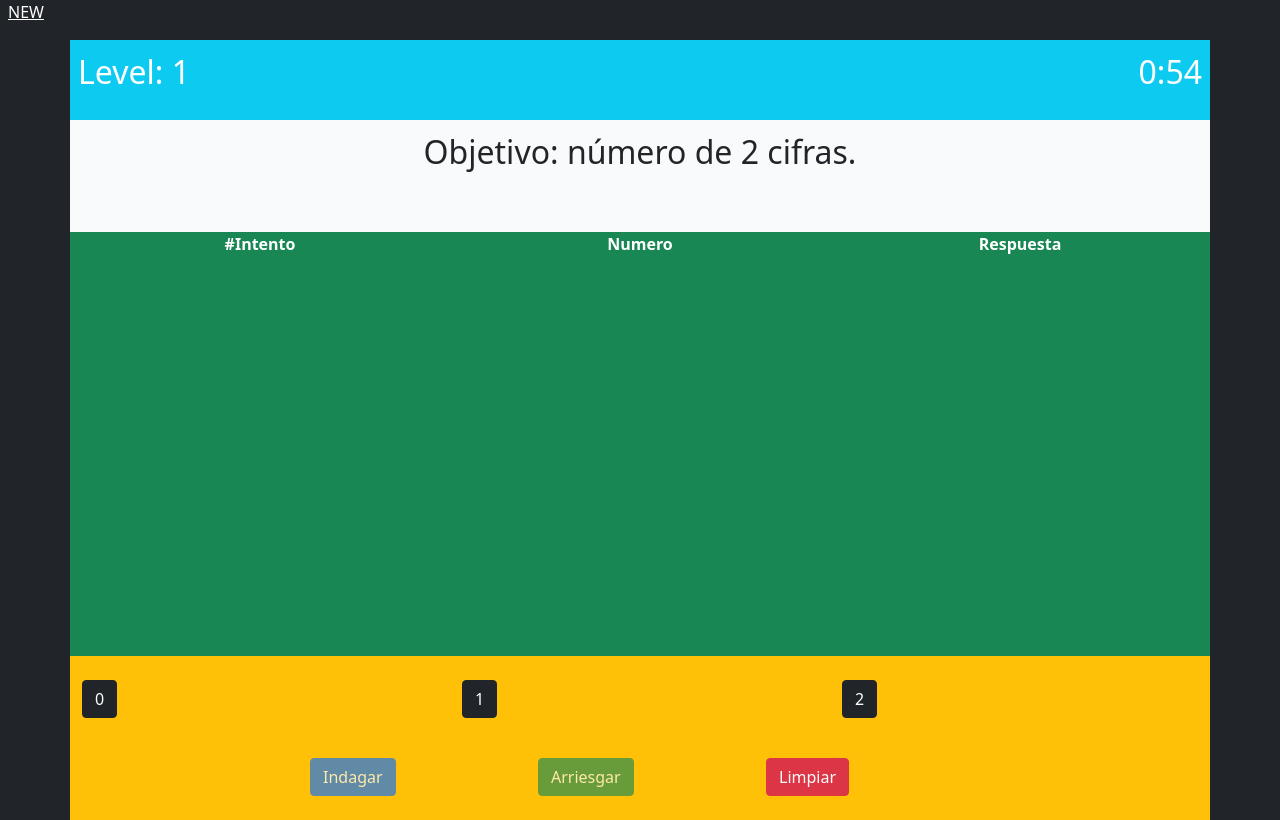
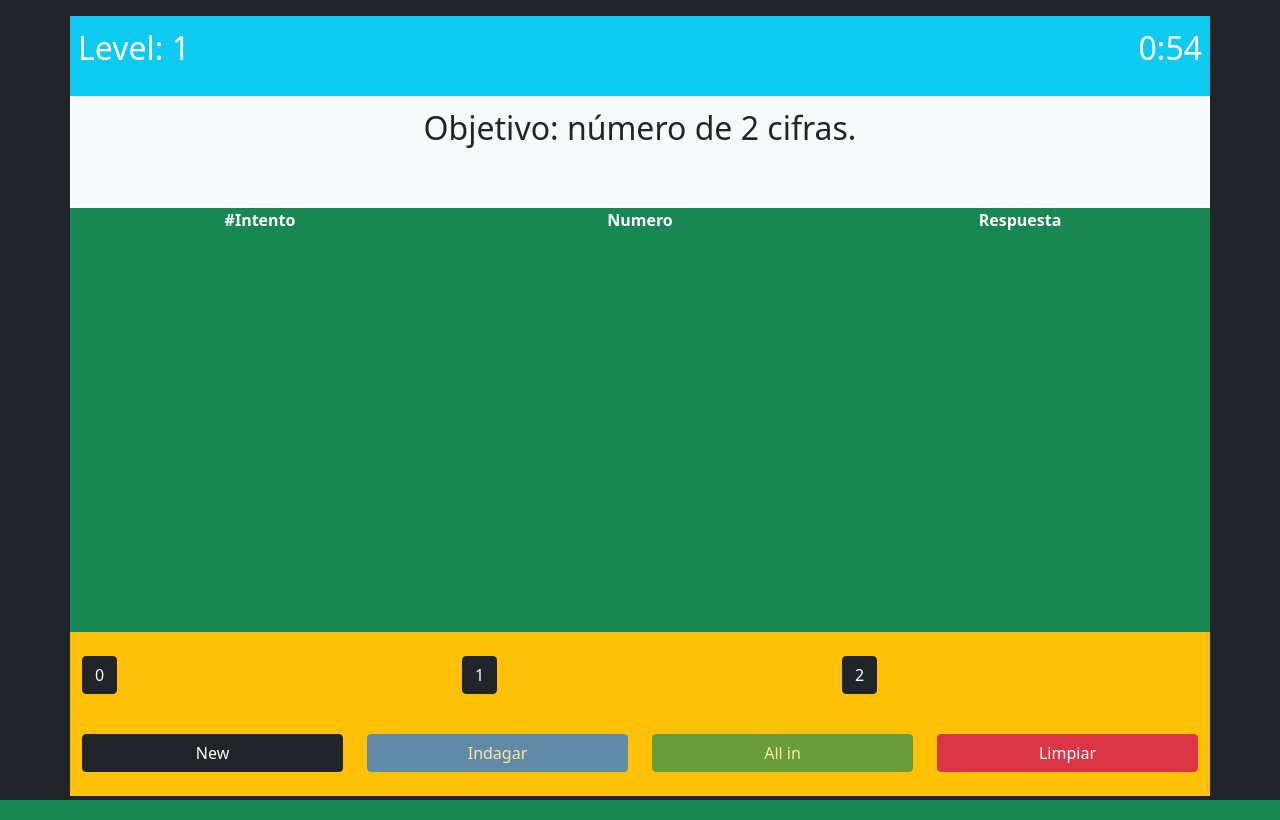
Before and after one commit to hcardoso81/POCGameNumbers, a PHP site: page / in a window 1280 px wide. Run offline with PHP 8.4, Linux system fonts and the light colour scheme.

Commit message:
add button new game to buttons actions

```diff
--- a/footerActionsButtons.php
+++ b/footerActionsButtons.php
@@ -1,13 +1,16 @@
            <div class="row mt-4 mb-4">
-               <div class="col"></div>
-               <div class="col">
-                   <button id="investigateButton" type="button" class="btn btn-primary" disabled>Indagar</button>
+
+               <div class="col-3">
+                   <button type="button" class="btn btn-dark w-100" onclick="location.reload()">New</button>
                </div>
-               <div class="col">
-                   <button id="confirmButton" type="button" class="btn btn-success" disabled>Arriesgar</button>
+               <div class="col-3">
+                   <button id="investigateButton" type="button" class="btn btn-primary w-100" disabled>Indagar</button>
                </div>
-               <div class="col">
-                   <button id="cleanButton" type="button" class="btn btn-danger">Limpiar</button>
+               <div class="col-3">
+                   <button id="confirmButton" type="button" class="btn btn-success w-100" disabled>All in</button>
                </div>
-               <div class="col"></div>
+               <div class="col-3">
+                   <button id="cleanButton" type="button" class="btn btn-danger w-100">Limpiar</button>
+               </div>
+
            </div>
--- a/index.php
+++ b/index.php
@@ -9,7 +9,6 @@
 </head>
 
 <body class="bg-dark numberSelected">
-    <a class="mt-2 p-2 text-white" href="#" onclick="location.reload();">NEW</a>
     <div class="container mt-3 bg-light bg-gradient">
         <div class="row bg-info text-white">
             <div id="headerLevel" class="p-2 col-4 d-flex justify-content-start fs-2 font-bold"></div>
```
Also changed, not shown: footerEntryData.php (added).
